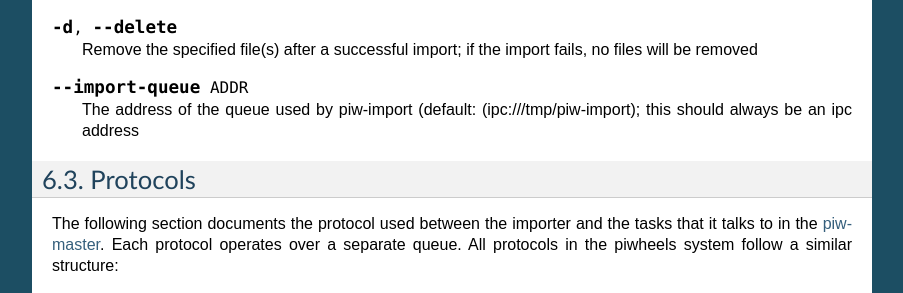
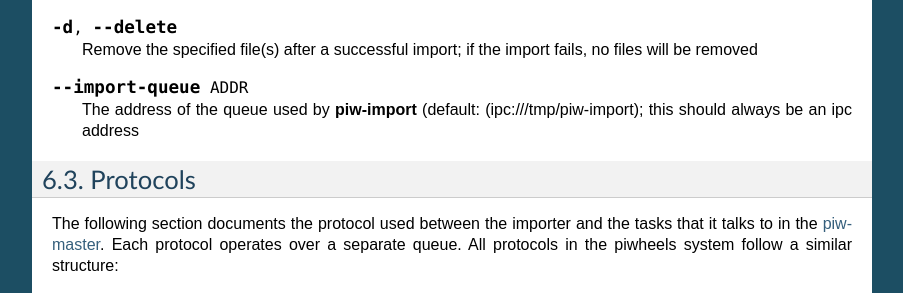
Before and after one commit to piwheels/piwheels, a Sphinx documentation site: the page built from docs/importer.rst, in a window 1280 px wide and 900 px high, scrolled down 932 px. Shown: the part 159-452 px from the top of the window, without its empty margins (198-1101 px from the left). Built offline with Sphinx 7.4.7, drawn with Linux system fonts in a browser that asks for light colours; some of the changed lines change nothing that is shown.

Commit message:
More doc fixes

```diff
--- a/docs/conf.py
+++ b/docs/conf.py
@@ -67,6 +67,7 @@
 
 sys.modules['zmq'] = Mock()
 sys.modules['zmq.error'] = Mock()
+sys.modules['dateutil'] = Mock()
 sys.modules['configargparse'] = Mock()
 sys.modules['sqlalchemy'] = Mock()
 sys.modules['sqlalchemy.exc'] = Mock()
--- a/docs/importer.rst
+++ b/docs/importer.rst
@@ -82,7 +82,7 @@
 
 .. option:: --import-queue ADDR
 
-    The address of the queue used by piw-import (default:
+    The address of the queue used by :program:`piw-import` (default:
     (ipc:///tmp/piw-import); this should always be an ipc address
 
 
```
